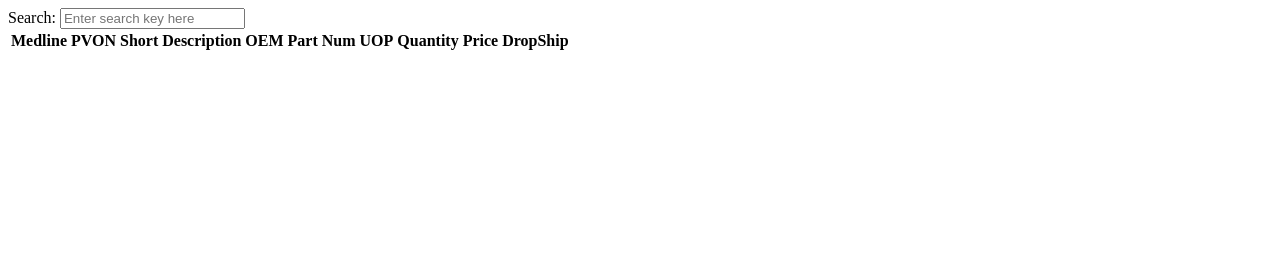
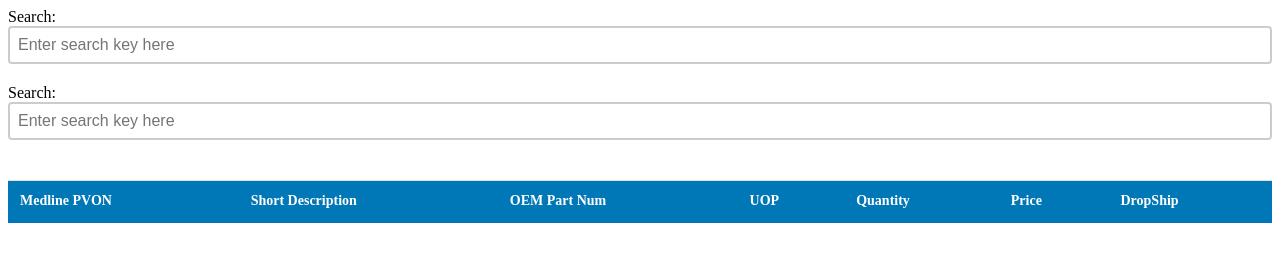
Before and after one commit to BuddyBuie/MSPV-Formulary-Search-Internal, a plain HTML site: page index.html in a window 1280 px wide. Drawn offline with Linux system fonts and the light colour scheme; no server answers.

Commit message:
Update index.html

```diff
--- a/index.html
+++ b/index.html
@@ -1,3 +1,16 @@
+<!DOCTYPE html>
+<html lang="en" >
+<head>
+  <meta charset="UTF-8">
+  <title>MSPV Formulary Search Internal</title>
+  <link rel="stylesheet" href="./style.css">
+
+</head>
+<body>
+<label for="search">Search:</label>
+<input type="text" id="search" class="search-input" placeholder="Enter search key here">
+
+
 <label for="search">Search:</label>
 <input type="text" id="search" class="search-input" placeholder="Enter search key here">
 
@@ -13,6 +26,13 @@
         <th>Price</th>
         <th>DropShip</th>
       </tr>
+
+      <!-- partial -->
+  <script  src="./script.js"></script>
+
+</body>
+</html>
+
     </thead>
     <tbody></tbody>
   </table>
```
